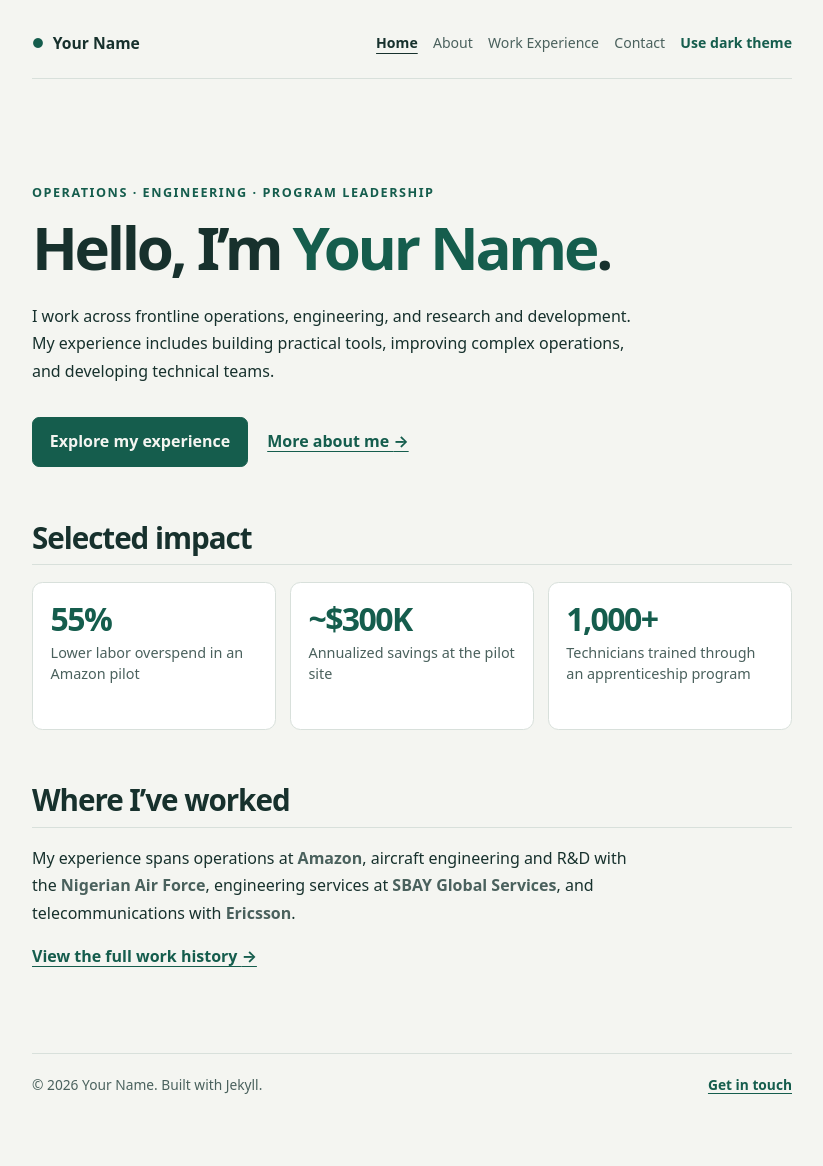
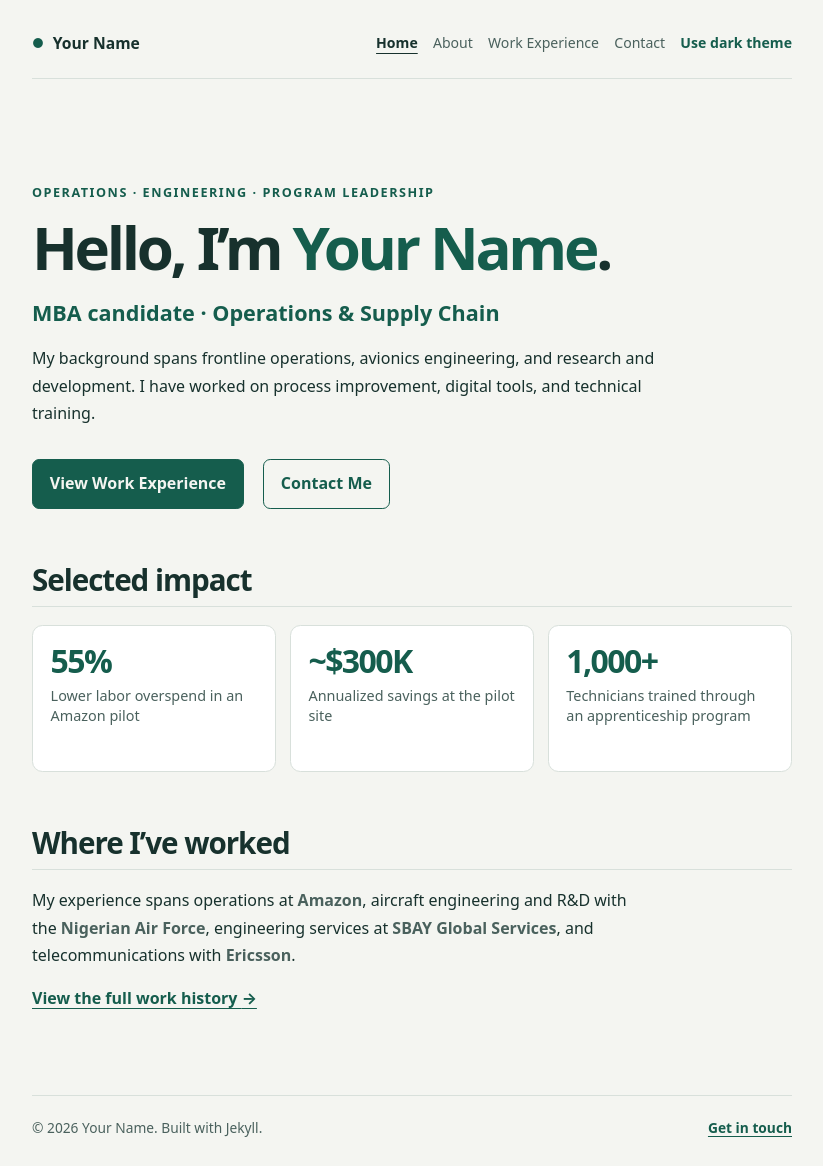
Before and after one commit to taofeeqilufoye/taofeeqilufoye.github.io, a Jekyll site: the page built from index.md, in a window 1280 px wide. Shown: the whole page, without its empty margins (228-1051 px from the left). Built offline with Jekyll 4.4.1, drawn with Linux system fonts in a browser that asks for light colours; before the commit the page ends 1124 px from its top, so only the background shows below that.

Commit message:
Improve home page introduction and add call-to-action buttons

```diff
--- a/assets/css/styles.css
+++ b/assets/css/styles.css
@@ -236,6 +236,33 @@ ul {
   margin: 2rem 0 0;
 }
 
+.home-focus {
+  margin: -0.35rem 0 1.1rem;
+  color: var(--accent);
+  font-size: clamp(1.1rem, 3vw, 1.35rem);
+  font-weight: 700;
+  line-height: 1.4;
+}
+
+.home-actions .button-secondary {
+  background: var(--page);
+  color: var(--accent);
+}
+
+.home-actions .button-secondary:hover {
+  background: var(--soft-accent);
+  color: var(--accent-hover);
+  border-color: var(--accent-hover);
+}
+
+@media (max-width: 480px) {
+  .home-actions {
+    align-items: stretch;
+    flex-direction: column;
+    gap: 0.75rem;
+  }
+}
+
 .button {
   display: inline-flex;
   align-items: center;
--- a/index.md
+++ b/index.md
@@ -9,11 +9,13 @@ permalink: /
 
 # Hello, I’m **Your Name**.
 
-I work across frontline operations, engineering, and research and development. My experience includes building practical tools, improving complex operations, and developing technical teams.
+<p class="home-focus">MBA candidate · Operations &amp; Supply Chain</p>
 
-<p class="hero-actions">
-  <a class="button button-primary" href="{{ '/experience/' | relative_url }}">Explore my experience</a>
-  <a class="text-link" href="{{ '/about/' | relative_url }}">More about me <span aria-hidden="true">→</span></a>
+My background spans frontline operations, avionics engineering, and research and development. I have worked on process improvement, digital tools, and technical training.
+
+<p class="hero-actions home-actions">
+  <a class="button button-primary" href="{{ '/experience/' | relative_url }}">View Work Experience</a>
+  <a class="button button-secondary" href="{{ '/contact/' | relative_url }}">Contact Me</a>
 </p>
 
 ## Selected impact
```
Also changed, not shown: Change1.md (added, +17 -0 lines).
